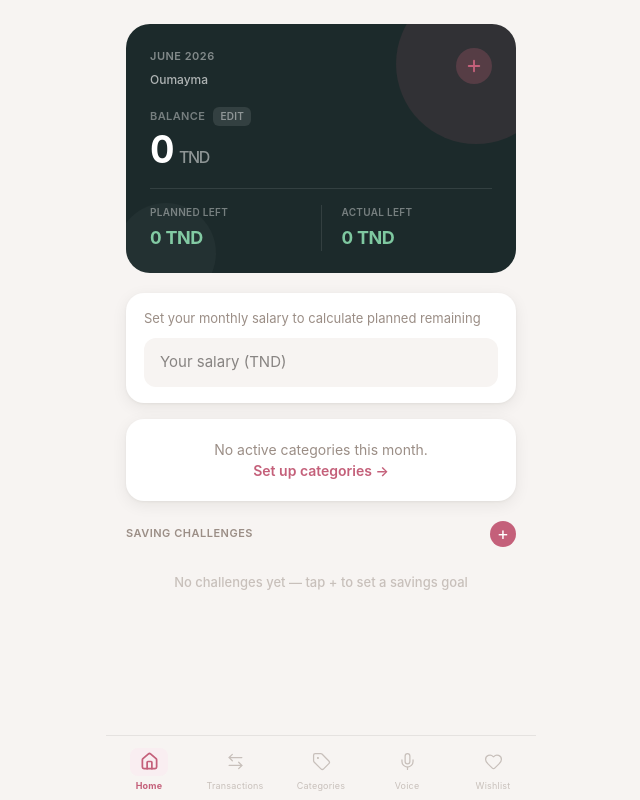
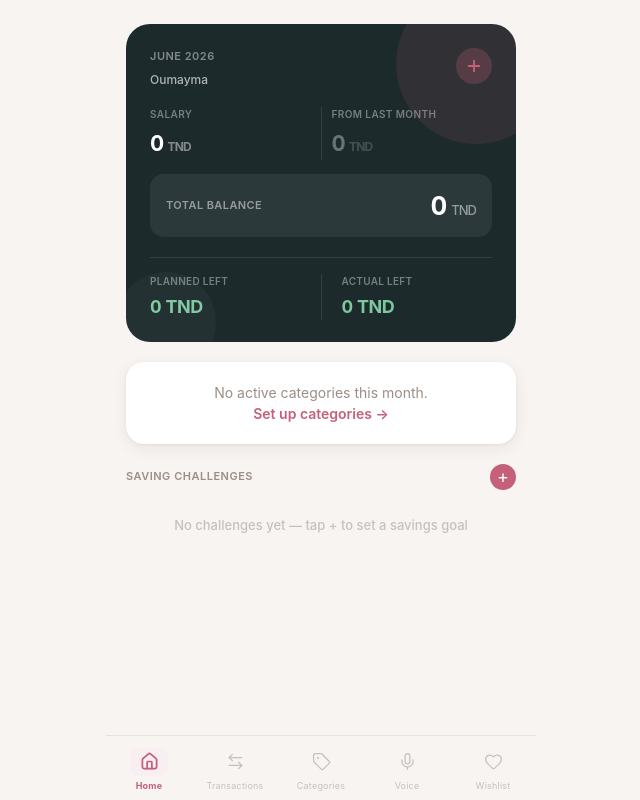
Before and after one commit to oumayma728/dinari-, a Next.js app: page / in a window 1280 px wide. Shown: the whole page, without its empty margins (319-959 px from the left). Built offline with nearby package versions, Linux system fonts and the light colour scheme.

Commit message:
fixed bug

```diff
--- a/app/page.tsx
+++ b/app/page.tsx
@@ -15,8 +15,10 @@ export default function Home() {
   const [cTarget, setCTarget] = useState('')
   const [editingChallenge, setEditingChallenge] = useState<string | null>(null)
   const [editSaved, setEditSaved] = useState('')
-  const [editingBalance, setEditingBalance] = useState(false)
-  const [balanceInput, setBalanceInput] = useState('')
+  const [editingSalary, setEditingSalary] = useState(false)
+  const [salaryInput, setSalaryInput] = useState('')
+  const [editingCarryover, setEditingCarryover] = useState(false)
+  const [carryoverInput, setCarryoverInput] = useState('')
 
   useEffect(() => { setData(loadData()) }, [])
 
@@ -82,53 +84,72 @@ export default function Home() {
             </button>
           </div>
 
-          {/* Balance — tap to edit */}
+          {/* Salary + Carryover → computed balance */}
           <div style={{ marginBottom: 20 }}>
-            <div style={{ display: 'flex', alignItems: 'center', gap: 8, marginBottom: 4 }}>
-              <p style={{ color: 'rgba(255,255,255,0.4)', fontSize: 11, fontWeight: 600, letterSpacing: '0.4px', textTransform: 'uppercase', margin: 0 }}>Balance</p>
-              <button
-                onClick={() => { setBalanceInput(String(data.balance || '')); setEditingBalance(true) }}
-                style={{ background: 'rgba(255,255,255,0.1)', border: 'none', borderRadius: 6, padding: '2px 7px', color: 'rgba(255,255,255,0.45)', fontSize: 10, fontWeight: 600, cursor: 'pointer', letterSpacing: '0.3px' }}
-              >
-                EDIT
-              </button>
-            </div>
-            {editingBalance ? (
-              <div style={{ display: 'flex', alignItems: 'center', gap: 10 }}>
+            {/* Two inputs side by side */}
+            <div style={{ display: 'flex', gap: 10, marginBottom: 14 }}>
+              {/* Salary */}
+              <div style={{ flex: 1 }}>
+                <p style={{ color: 'rgba(255,255,255,0.4)', fontSize: 10, fontWeight: 600, letterSpacing: '0.4px', textTransform: 'uppercase', margin: '0 0 5px' }}>Salary</p>
+                {editingSalary ? (
+                  <div style={{ display: 'flex', alignItems: 'center', background: 'rgba(255,255,255,0.12)', borderRadius: 10, padding: '0 10px' }}>
                     <input
-                  type="number" inputMode="decimal" value={balanceInput}
-                  onChange={e => setBalanceInput(e.target.value)}
-                  onBlur={() => {
-                    const v = parseFloat(balanceInput)
-                    if (!isNaN(v)) persist({ ...data, balance: v })
-                    setEditingBalance(false)
-                  }}
-                  onKeyDown={e => {
-                    if (e.key === 'Enter') {
-                      const v = parseFloat(balanceInput)
-                      if (!isNaN(v)) persist({ ...data, balance: v })
-                      setEditingBalance(false)
-                    }
-                    if (e.key === 'Escape') setEditingBalance(false)
-                  }}
+                      type="number" inputMode="decimal" value={salaryInput}
+                      onChange={e => setSalaryInput(e.target.value)}
                       autoFocus
-                  style={{
-                    background: 'rgba(255,255,255,0.12)', border: '1.5px solid rgba(255,255,255,0.25)',
-                    borderRadius: 12, color: 'white', fontSize: 32, fontWeight: 700,
-                    letterSpacing: '-1px', padding: '4px 12px', outline: 'none', width: 180,
-                  }}
+                      onBlur={() => { const v = parseFloat(salaryInput); if (!isNaN(v)) persist({ ...data, salary: v }); setEditingSalary(false) }}
+                      onKeyDown={e => { if (e.key === 'Enter') { const v = parseFloat(salaryInput); if (!isNaN(v)) persist({ ...data, salary: v }); setEditingSalary(false) } }}
+                      style={{ width: '100%', border: 'none', outline: 'none', background: 'none', color: 'white', fontSize: 18, fontWeight: 700, padding: '8px 0' }}
                     />
-                <span style={{ fontSize: 15, fontWeight: 500, color: 'rgba(255,255,255,0.4)' }}>TND</span>
                   </div>
                 ) : (
                   <p
                     className="num"
-                onClick={() => { setBalanceInput(String(data.balance || '')); setEditingBalance(true) }}
-                style={{ color: 'white', fontSize: 38, fontWeight: 700, margin: 0, letterSpacing: '-1.5px', lineHeight: 1, cursor: 'pointer' }}
+                    onClick={() => { setSalaryInput(String(data.salary || '')); setEditingSalary(true) }}
+                    style={{ color: 'white', fontSize: 22, fontWeight: 700, margin: 0, letterSpacing: '-0.8px', cursor: 'pointer' }}
                   >
-                {data.balance.toFixed(0)}<span style={{ fontSize: 16, fontWeight: 500, opacity: 0.5, marginLeft: 6 }}>TND</span>
+                    {data.salary.toFixed(0)}<span style={{ fontSize: 12, opacity: 0.45, marginLeft: 4 }}>TND</span>
                   </p>
                 )}
+              </div>
+
+              <div style={{ width: 1, background: 'rgba(255,255,255,0.1)' }} />
+
+              {/* Carryover */}
+              <div style={{ flex: 1 }}>
+                <p style={{ color: 'rgba(255,255,255,0.4)', fontSize: 10, fontWeight: 600, letterSpacing: '0.4px', textTransform: 'uppercase', margin: '0 0 5px' }}>From last month</p>
+                {editingCarryover ? (
+                  <div style={{ display: 'flex', alignItems: 'center', background: 'rgba(255,255,255,0.12)', borderRadius: 10, padding: '0 10px' }}>
+                    <input
+                      type="number" inputMode="decimal" value={carryoverInput}
+                      onChange={e => setCarryoverInput(e.target.value)}
+                      autoFocus
+                      onBlur={() => { const v = parseFloat(carryoverInput) || 0; persist({ ...data, carryover: v }); setEditingCarryover(false) }}
+                      onKeyDown={e => { if (e.key === 'Enter') { const v = parseFloat(carryoverInput) || 0; persist({ ...data, carryover: v }); setEditingCarryover(false) } }}
+                      style={{ width: '100%', border: 'none', outline: 'none', background: 'none', color: 'white', fontSize: 18, fontWeight: 700, padding: '8px 0' }}
+                    />
+                  </div>
+                ) : (
+                  <p
+                    className="num"
+                    onClick={() => { setCarryoverInput(String(data.carryover || '')); setEditingCarryover(true) }}
+                    style={{ color: data.carryover > 0 ? '#7EC8A0' : 'rgba(255,255,255,0.35)', fontSize: 22, fontWeight: 700, margin: 0, letterSpacing: '-0.8px', cursor: 'pointer' }}
+                  >
+                    {data.carryover > 0 ? '+' : ''}{(data.carryover || 0).toFixed(0)}<span style={{ fontSize: 12, opacity: 0.5, marginLeft: 4 }}>TND</span>
+                  </p>
+                )}
+              </div>
+            </div>
+
+            {/* Computed balance */}
+            <div style={{ background: 'rgba(255,255,255,0.07)', borderRadius: 14, padding: '12px 16px', display: 'flex', justifyContent: 'space-between', alignItems: 'center' }}>
+              <p style={{ color: 'rgba(255,255,255,0.5)', fontSize: 11, fontWeight: 600, letterSpacing: '0.4px', textTransform: 'uppercase', margin: 0 }}>
+                Total balance
+              </p>
+              <p className="num" style={{ color: 'white', fontSize: 26, fontWeight: 700, margin: 0, letterSpacing: '-1px' }}>
+                {stats.balance.toFixed(0)}<span style={{ fontSize: 13, fontWeight: 500, opacity: 0.5, marginLeft: 5 }}>TND</span>
+              </p>
+            </div>
           </div>
 
           {/* Planned vs Actual */}
@@ -149,19 +170,6 @@ export default function Home() {
           </div>
         </div>
 
-        {/* ── SALARY INPUT (if not set) ── */}
-        {data.salary === 0 && (
-          <div className="card" style={{ padding: '16px 18px', marginBottom: 16 }}>
-            <p style={{ fontSize: 13, color: 'var(--muted)', margin: '0 0 10px' }}>Set your monthly salary to calculate planned remaining</p>
-            <div style={{ display: 'flex', gap: 8 }}>
-              <input
-                type="number" inputMode="decimal" placeholder="Your salary (TND)"
-                className="field" style={{ flex: 1 }}
-                onBlur={e => { const v = parseFloat(e.target.value); if (v > 0) persist({ ...data, salary: v }) }}
-              />
-            </div>
-          </div>
-        )}
 
         {/* ── ACTIVE CATEGORIES ── */}
         {activeCategories.length > 0 && (
--- a/app/settings/page.tsx
+++ b/app/settings/page.tsx
@@ -26,13 +26,9 @@ export default function SettingsPage() {
         <input defaultValue={data.name} onBlur={e => persist({ ...data, name: e.target.value.trim() || data.name })}
           className="field" style={{ marginBottom: 20 }} />
 
-        <p className="label" style={{ margin: '0 0 8px' }}>Monthly salary (TND)</p>
-        <input type="number" defaultValue={data.salary || ''} onBlur={e => persist({ ...data, salary: parseFloat(e.target.value) || 0 })}
-          placeholder="e.g. 2000" className="field" style={{ marginBottom: 28 }} />
-
-        <p className="label" style={{ margin: '0 0 8px' }}>Current balance (TND)</p>
-        <input type="number" defaultValue={data.balance || ''} onBlur={e => persist({ ...data, balance: parseFloat(e.target.value) || 0 })}
-          placeholder="e.g. 1200" className="field" style={{ marginBottom: 28 }} />
+        <p style={{ fontSize: 13, color: 'var(--muted)', margin: '0 0 16px', lineHeight: 1.6 }}>
+          Salary and last month's leftover are set directly on the home card — tap the numbers to edit.
+        </p>
 
         <div className="card" style={{ padding: '16px 18px', marginBottom: 24 }}>
           <p style={{ fontSize: 13, color: 'var(--muted)', margin: '0 0 12px', lineHeight: 1.6 }}>All data is stored privately on this device.</p>
--- a/lib/storage.ts
+++ b/lib/storage.ts
@@ -6,7 +6,7 @@ let _cache: AppData | null = null
 const defaults: AppData = {
   name: 'Oumayma',
   salary: 0,
-  balance: 0,
+  carryover: 0,
   categories: [],
   transactions: [],
   challenges: [],
@@ -41,6 +41,9 @@ export function isThisMonth(dateStr: string): boolean {
 }
 
 export function calcStats(data: AppData) {
+  // Balance = salary this month + whatever was left from last month
+  const balance = data.salary + (data.carryover || 0)
+
   const tickedBudget = data.categories
     .filter(c => c.activeThisMonth)
     .reduce((s, c) => s + c.budget, 0)
@@ -49,7 +52,7 @@ export function calcStats(data: AppData) {
     .filter(c => c.active)
     .reduce((s, c) => s + c.targetAmount, 0)
 
-  const plannedRemaining = data.salary - tickedBudget - challengeReserved
+  const plannedRemaining = balance - tickedBudget - challengeReserved
 
   const monthExpenses = data.transactions
     .filter(t => t.type === 'expense' && isThisMonth(t.date))
@@ -59,9 +62,9 @@ export function calcStats(data: AppData) {
     .filter(t => t.type === 'income' && isThisMonth(t.date))
     .reduce((s, t) => s + t.amount, 0)
 
-  const actualRemaining = data.balance + monthIncome - monthExpenses
+  const actualRemaining = balance + monthIncome - monthExpenses
 
-  return { plannedRemaining, actualRemaining, tickedBudget, challengeReserved, monthExpenses, monthIncome }
+  return { balance, plannedRemaining, actualRemaining, tickedBudget, challengeReserved, monthExpenses, monthIncome }
 }
 
 export function getCategorySpent(data: AppData, categoryId: string): number {
--- a/lib/types.ts
+++ b/lib/types.ts
@@ -44,7 +44,7 @@ export interface WishlistGroup {
 export interface AppData {
   name: string
   salary: number
-  balance: number
+  carryover: number       // extra leftover from last month
   categories: Category[]
   transactions: Transaction[]
   challenges: Challenge[]
```
Lines whose indentation alone changed are shown as unchanged.
